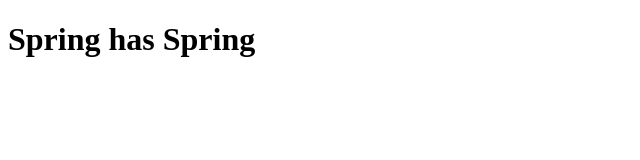
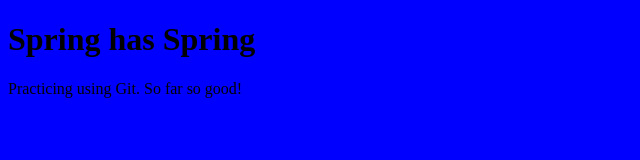
Before and after one commit to KillaGorillaFb/Spring, a plain HTML site: page index.html in a window 1280 px wide. Shown: the whole page, without its empty margins (0-640 px from the left). Drawn offline with Linux system fonts and the light colour scheme.

Commit message:
Assignment Updates

```diff
--- a/index.html
+++ b/index.html
@@ -2,9 +2,11 @@
 <html lang="en" dir="ltr">
   <head>
     <meta charset="utf-8">
+    <link rel="stylesheet" href="styles.css">
     <title></title>
   </head>
   <body>
     <h1>Spring has Spring</h1>
+    <p>Practicing using Git. So far so good!</p>
   </body>
 </html>
--- /dev/null
+++ b/styles.css
@@ -0,0 +1 @@
+body {background-color: blue;}
```
